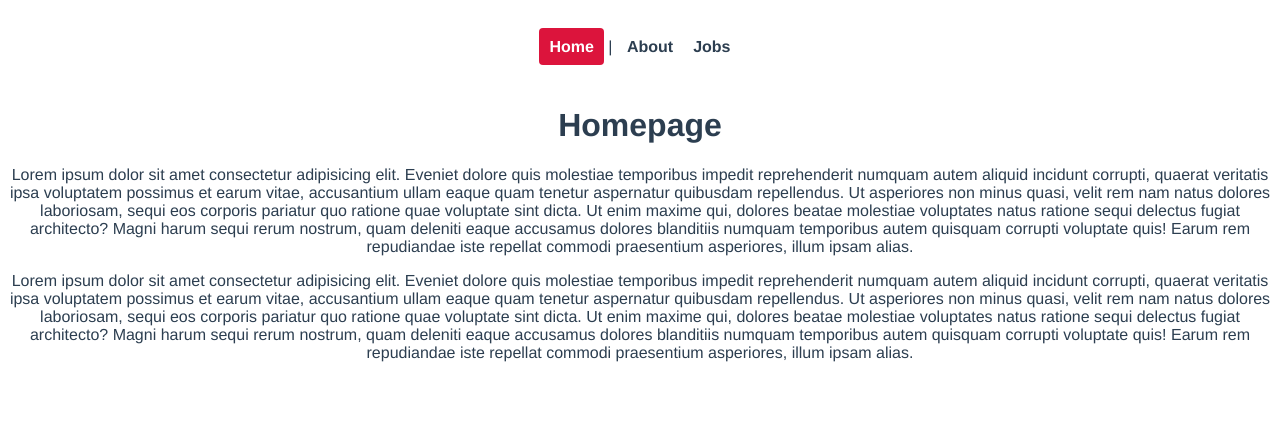
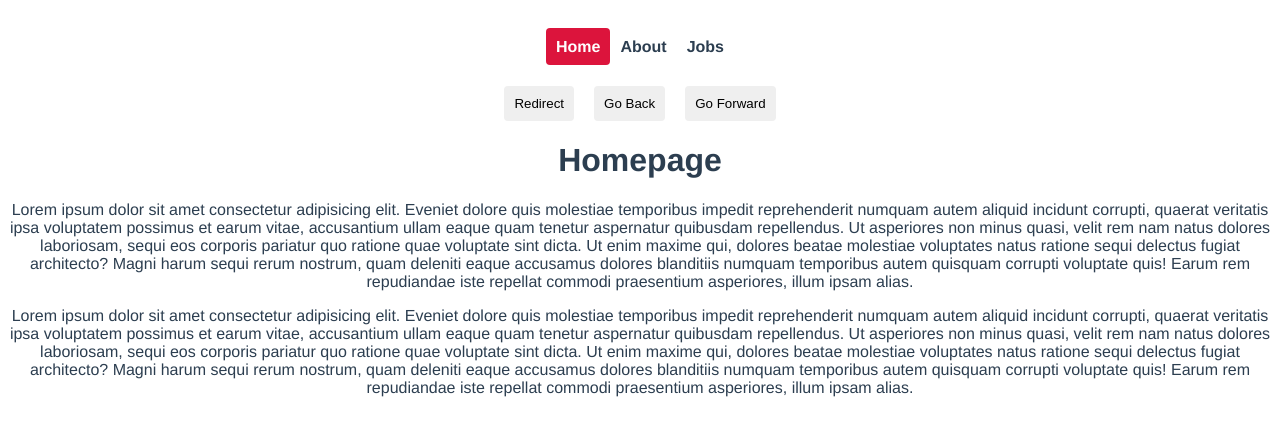
Before and after one commit to LaurenceWiles/Ninja-Jobs, a Vue app: page / in a window 1280 px wide. Shown: the top 436 px of the page. Built offline with nearby package versions, Linux system fonts and the light colour scheme.

Commit message:
programmatic navigation

```diff
--- a/src/App.vue
+++ b/src/App.vue
@@ -1,11 +1,32 @@
 <template>
   <nav>
-    <router-link to="/">Home</router-link> |
+    <router-link to="/">Home</router-link>
     <router-link :to="{ name: 'About' }">About</router-link>
     <router-link :to="{ name: 'Jobs' }">Jobs</router-link>
   </nav>
+
+  <button @click="redirect">Redirect</button>
+  <button @click="back">Go Back</button>
+  <button @click="forward">Go Forward</button>
+
   <router-view />
 </template>
+
+<script>
+export default {
+  methods: {
+    redirect() {
+      this.$router.push({ name: "Home" });
+    },
+    back() {
+      this.$router.go(-1);
+    },
+    forward() {
+      this.$router.go(1);
+    },
+  },
+};
+</script>
 
 <style>
 #app {
@@ -32,4 +53,10 @@
   color: white;
   background: crimson;
 }
+button {
+  margin: 0 10px;
+  padding: 10px;
+  border: none;
+  border-radius: 4px;
+}
 </style>
```
